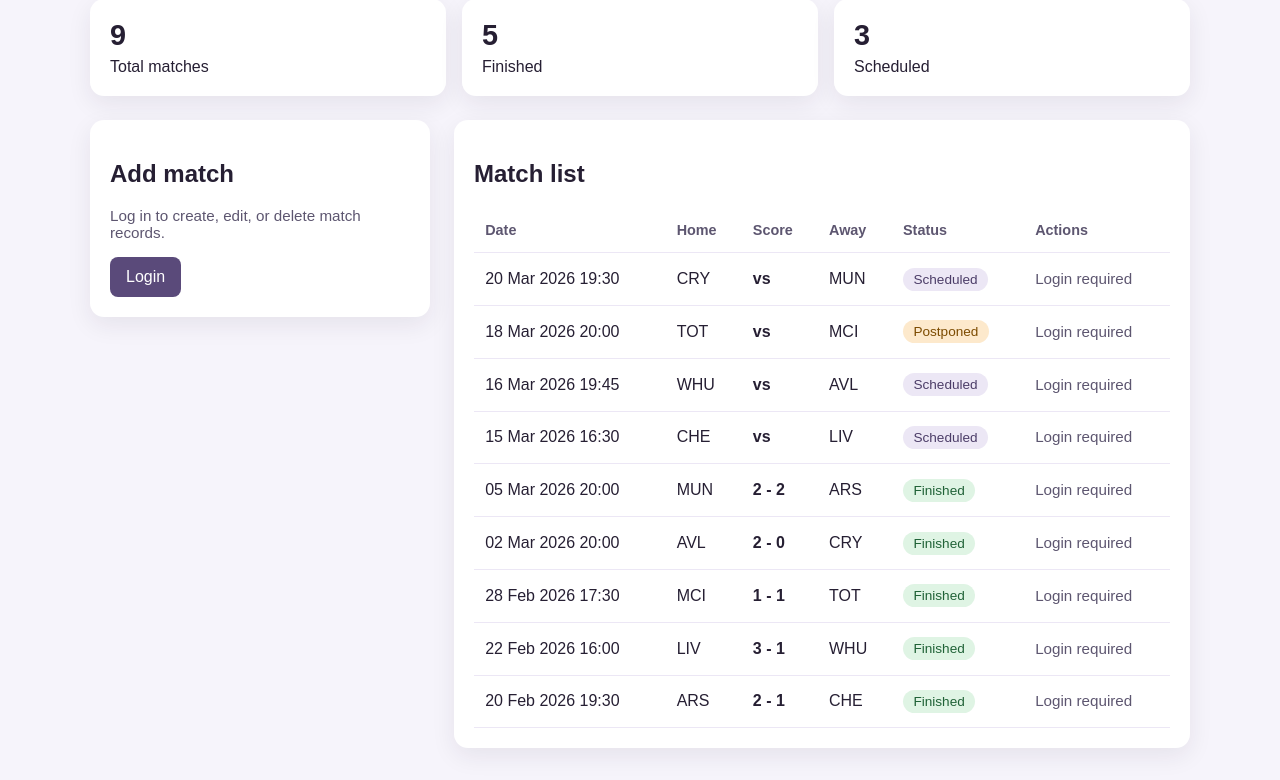
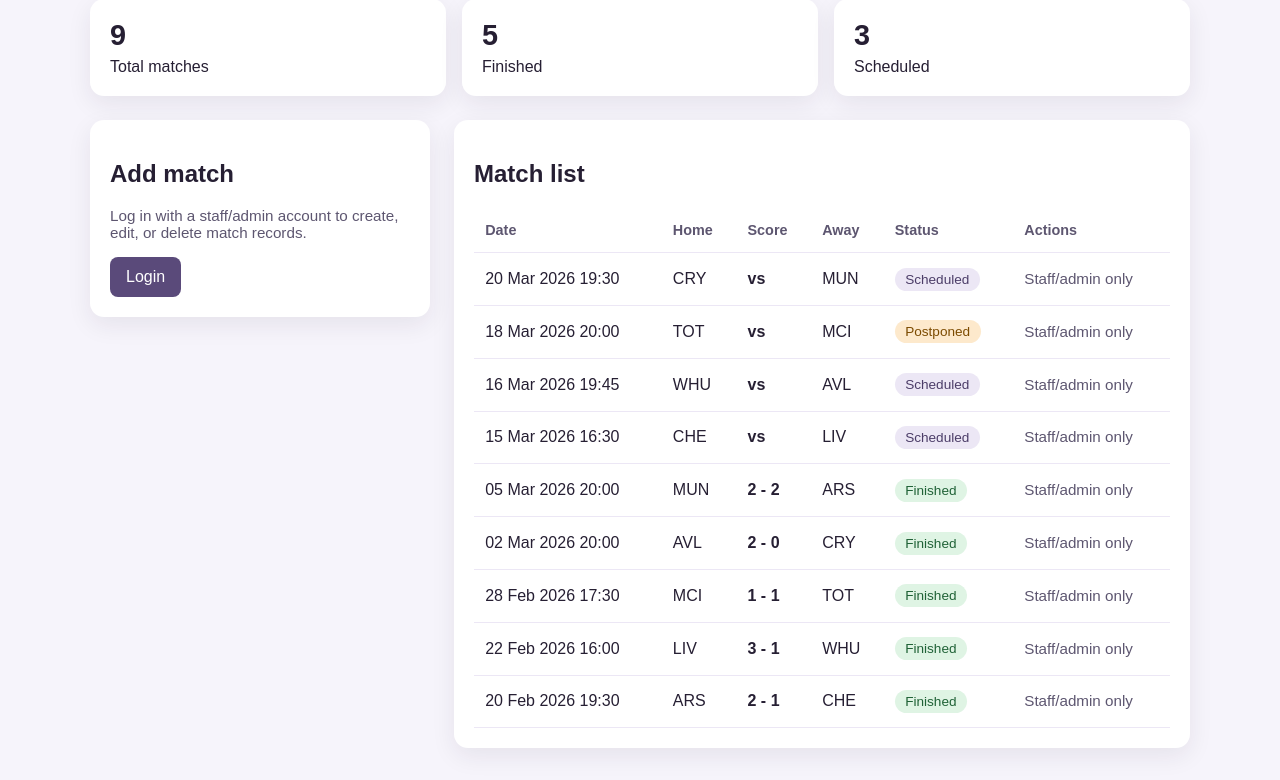
Before and after one commit to timzhang917-cmd/premier_league_hub, a Django app: page /match-results/ in a window 1280 px wide. Shown: the part 169-949 px from the top of the page. Run offline with Django 5.2, Linux system fonts and the light colour scheme; data comes from the database, SQL or seed files in the repository.

Commit message:
Restrict match result management to staff users

```diff
--- a/match_results/templates/match_results/index.html
+++ b/match_results/templates/match_results/index.html
@@ -181,7 +181,7 @@
         <div class="layout">
             <section class="panel">
                 <h2>Add match</h2>
-                {% if user.is_authenticated %}
+                {% if user.is_staff %}
                     <form method="post" class="form-grid">
                         {% csrf_token %}
                         {% for field in form %}
@@ -195,8 +195,10 @@
                         {% if form.non_field_errors %}{{ form.non_field_errors }}{% endif %}
                         <button type="submit">Save Match</button>
                     </form>
+                {% elif user.is_authenticated %}
+                    <p class="helper">Only staff/admin users can create, edit, or delete match records.</p>
                 {% else %}
-                    <p class="helper">Log in to create, edit, or delete match records.</p>
+                    <p class="helper">Log in with a staff/admin account to create, edit, or delete match records.</p>
                     <a class="button" href="{% url 'login' %}?next={{ request.path|urlencode }}">Login</a>
                 {% endif %}
             </section>
@@ -226,13 +228,13 @@
                                         <span class="status-badge status-{{ match.status }}">{{ match.get_status_display }}</span>
                                     </td>
                                     <td>
-                                        {% if user.is_authenticated %}
+                                        {% if user.is_staff %}
                                             <div class="actions">
                                                 <a class="button secondary" href="{% url 'match_results_edit' match.pk %}">Edit</a>
                                                 <a class="button danger" href="{% url 'match_results_delete' match.pk %}">Delete</a>
                                             </div>
                                         {% else %}
-                                            <span class="helper">Login required</span>
+                                            <span class="helper">Staff/admin only</span>
                                         {% endif %}
                                     </td>
                                 </tr>
--- a/match_results/views.py
+++ b/match_results/views.py
@@ -1,6 +1,7 @@
 from django.contrib import messages
 from django.contrib.auth.decorators import login_required
 from django.contrib.auth.views import redirect_to_login
+from django.core.exceptions import PermissionDenied
 from django.shortcuts import get_object_or_404, redirect, render
 
 from .forms import MatchForm
@@ -8,8 +9,11 @@ from .models import Match
 
 
 def index(request):
-    if request.method == "POST" and not request.user.is_authenticated:
-        return redirect_to_login(request.get_full_path())
+    if request.method == "POST":
+        if not request.user.is_authenticated:
+            return redirect_to_login(request.get_full_path())
+        if not request.user.is_staff:
+            raise PermissionDenied("Only staff users can manage match records.")
 
     form = MatchForm(request.POST or None)
     if request.method == "POST" and form.is_valid():
@@ -29,6 +33,9 @@ def index(request):
 
 @login_required
 def edit_match(request, pk):
+    if not request.user.is_staff:
+        raise PermissionDenied("Only staff users can manage match records.")
+
     match = get_object_or_404(Match.objects.select_related("home_team", "away_team"), pk=pk)
     form = MatchForm(request.POST or None, instance=match)
     if request.method == "POST" and form.is_valid():
@@ -50,6 +57,9 @@ def edit_match(request, pk):
 
 @login_required
 def delete_match(request, pk):
+    if not request.user.is_staff:
+        raise PermissionDenied("Only staff users can manage match records.")
+
     match = get_object_or_404(Match.objects.select_related("home_team", "away_team"), pk=pk)
     if request.method == "POST":
         match.delete()
```
